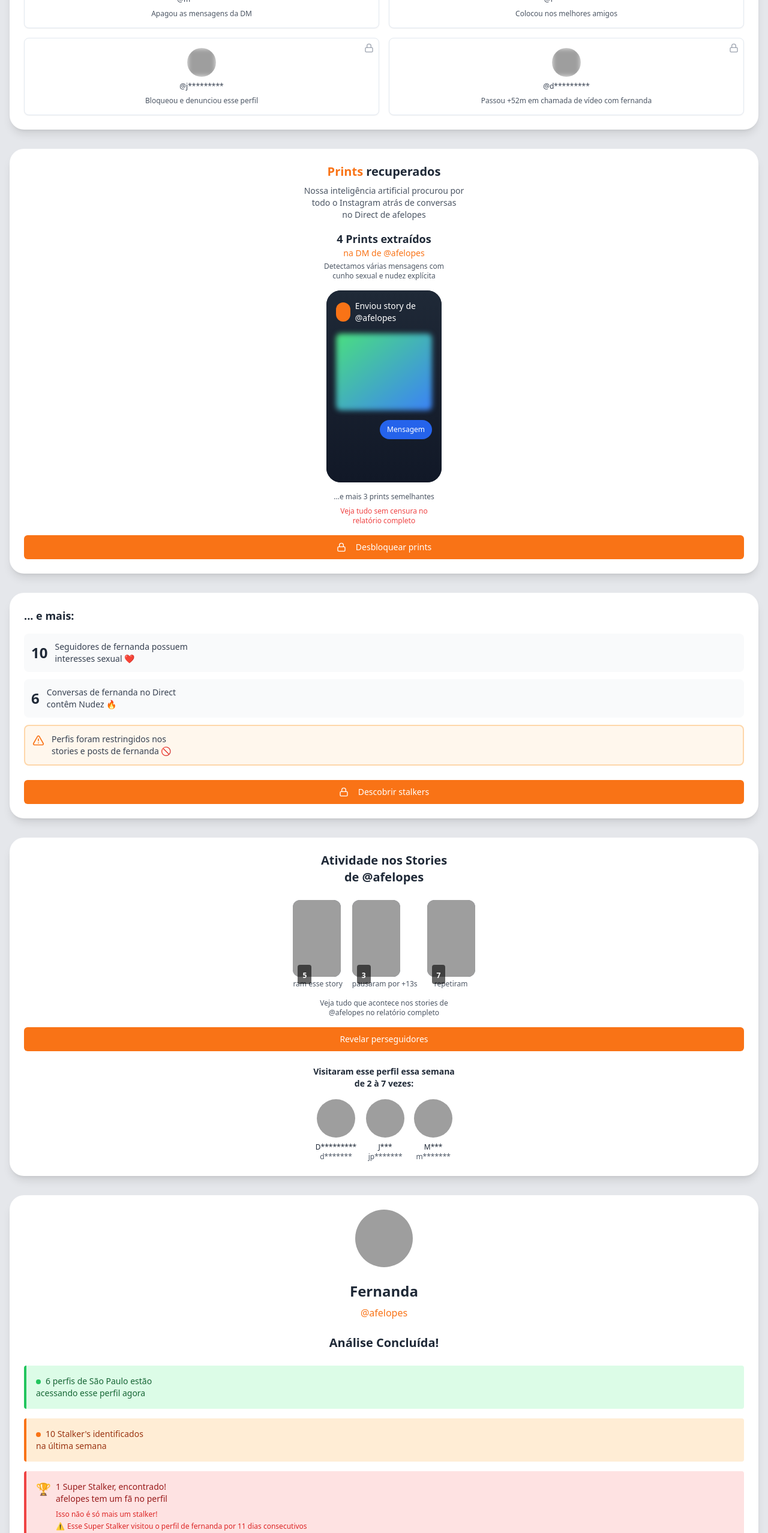
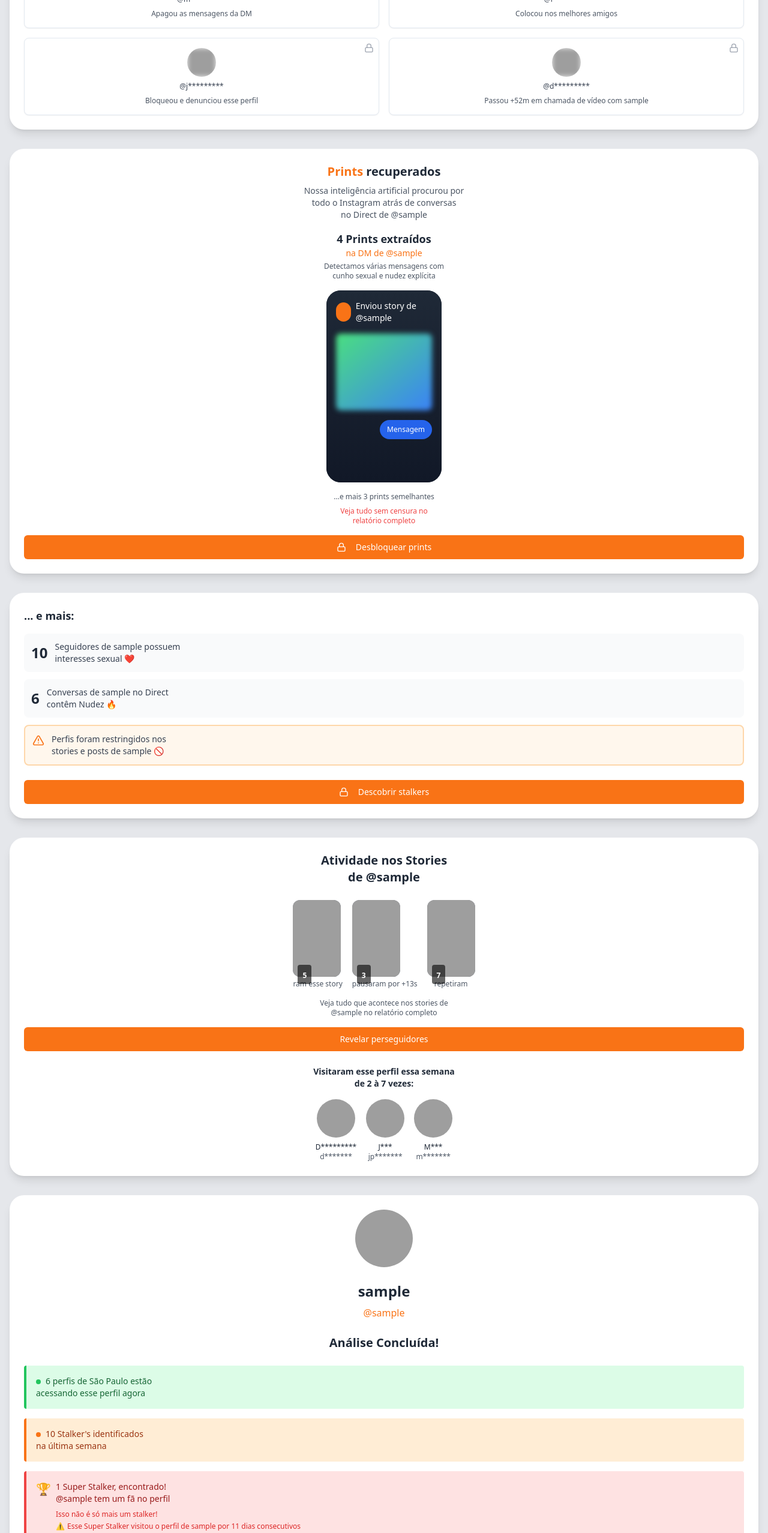
Before and after one commit to pedroarru630/insta-profile-peek-plus, a React (Vite) app: page /final-results in a window 1280 px wide. Shown: the part 234-2789 px from the top of the page at 60% size. Built offline with nearby package versions, Linux system fonts and the light colour scheme; sample sign-in values are in the browser's storage; grey boxes are pictures that could not be loaded.

Commit message:
Fix: Display profile data in funnel
Dynamically display profile picture, full name, and username from API response in the funnel. Replace placeholders and ensure correct data binding across all relevant pages.

```diff
--- a/src/pages/FinalResults.tsx
+++ b/src/pages/FinalResults.tsx
@@ -1,11 +1,35 @@
-
 import { Progress } from "@/components/ui/progress";
 import { Avatar, AvatarImage, AvatarFallback } from "@/components/ui/avatar";
 import { Check, Lock, AlertTriangle, Eye } from "lucide-react";
 import { Button } from "@/components/ui/button";
 import { Card } from "@/components/ui/card";
+import { useEffect, useState } from "react";
+
+interface ProfileData {
+  username: string;
+  full_name?: string;
+  profile_pic_url: string;
+}
 
 const FinalResults = () => {
+  const [profileData, setProfileData] = useState<ProfileData | null>(null);
+
+  useEffect(() => {
+    const storedProfile = sessionStorage.getItem('instagram_profile');
+    console.log('Stored profile data:', storedProfile);
+    if (storedProfile) {
+      const parsed = JSON.parse(storedProfile);
+      console.log('Parsed profile data:', parsed);
+      setProfileData(parsed);
+    }
+  }, []);
+
+  // Fallback data if no profile is stored
+  const displayName = profileData?.full_name || profileData?.username || "Fernanda";
+  const username = profileData?.username || "afelopes";
+  const hasValidImage = profileData?.profile_pic_url && profileData.profile_pic_url !== '/placeholder.svg';
+  const profileImage = hasValidImage ? profileData.profile_pic_url : "https://images.unsplash.com/photo-1618160702438-9b02ab6515c9?w=200&h=200&fit=crop&crop=face";
+
   const mainActivities = [
     {
       handle: "@m*********",
@@ -24,7 +48,7 @@ const FinalResults = () => {
     },
     {
       handle: "@d*********",
-      action: "Passou +52m em chamada de vídeo com fernanda",
+      action: `Passou +52m em chamada de vídeo com ${displayName.toLowerCase()}`,
       image: "photo-1618160702438-9b02ab6515c9"
     }
   ];
@@ -121,12 +145,12 @@ const FinalResults = () => {
           <p className="text-sm text-gray-600 text-center mb-4">
             Nossa inteligência artificial procurou por<br />
             todo o Instagram atrás de conversas<br />
-            no Direct de afelopes
+            no Direct de @{username}
           </p>
 
           <div className="text-center mb-4">
             <h3 className="text-lg font-bold text-gray-800">4 Prints extraídos</h3>
-            <p className="text-sm text-orange-500 font-medium">na DM de @afelopes</p>
+            <p className="text-sm text-orange-500 font-medium">na DM de @{username}</p>
             <p className="text-xs text-gray-600 mt-1">
               Detectamos várias mensagens com<br />
               cunho sexual e nudez explícita
@@ -139,7 +163,7 @@ const FinalResults = () => {
               <div className="p-4 space-y-4">
                 <div className="flex items-center space-x-2">
                   <div className="w-8 h-8 bg-orange-500 rounded-full"></div>
-                  <span className="text-white text-sm">Enviou story de @afelopes</span>
+                  <span className="text-white text-sm">Enviou story de @{username}</span>
                 </div>
                 <div className="w-full h-32 bg-gradient-to-br from-green-400 to-blue-500 rounded-lg blur-sm"></div>
                 <div className="bg-blue-600 text-white text-xs px-3 py-2 rounded-full self-end ml-auto w-fit">
@@ -168,7 +192,7 @@ const FinalResults = () => {
             <div className="flex items-center space-x-3 p-3 bg-gray-50 rounded-lg">
               <span className="text-2xl font-bold text-gray-800">10</span>
               <p className="text-sm text-gray-700">
-                Seguidores de <span className="font-medium">fernanda</span> possuem<br />
+                Seguidores de <span className="font-medium">{displayName.toLowerCase()}</span> possuem<br />
                 interesses sexual ❤️
               </p>
             </div>
@@ -176,7 +200,7 @@ const FinalResults = () => {
             <div className="flex items-center space-x-3 p-3 bg-gray-50 rounded-lg">
               <span className="text-2xl font-bold text-gray-800">6</span>
               <p className="text-sm text-gray-700">
-                Conversas de <span className="font-medium">fernanda</span> no Direct<br />
+                Conversas de <span className="font-medium">{displayName.toLowerCase()}</span> no Direct<br />
                 contêm Nudez 🔥
               </p>
             </div>
@@ -185,7 +209,7 @@ const FinalResults = () => {
               <AlertTriangle className="w-5 h-5 text-orange-500 mt-0.5" />
               <p className="text-sm text-gray-700">
                 Perfis foram <span className="font-medium">restringidos</span> nos<br />
-                stories e posts de <span className="font-medium">fernanda</span> 🚫
+                stories e posts de <span className="font-medium">{displayName.toLowerCase()}</span> 🚫
               </p>
             </div>
           </div>
@@ -199,7 +223,7 @@ const FinalResults = () => {
         {/* SECTION 4 - Atividade nos Stories */}
         <div className="bg-white rounded-3xl p-6 shadow-lg">
           <h2 className="text-xl font-bold text-center text-gray-800 mb-6">
-            Atividade nos Stories<br />de @afelopes
+            Atividade nos Stories<br />de @{username}
           </h2>
 
           {/* Stories carousel */}
@@ -223,7 +247,7 @@ const FinalResults = () => {
 
           <p className="text-xs text-gray-600 text-center mb-4">
             Veja tudo que acontece nos stories de<br />
-            @afelopes no relatório completo
+            @{username} no relatório completo
           </p>
 
           <Button className="w-full bg-orange-500 hover:bg-orange-600 text-white mb-6">
@@ -256,13 +280,13 @@ const FinalResults = () => {
           {/* Profile section */}
           <div className="flex justify-center mb-6">
             <Avatar className="w-24 h-24">
-              <AvatarImage src="https://images.unsplash.com/photo-1618160702438-9b02ab6515c9?w=200&h=200&fit=crop&crop=face" alt="Fernanda" />
-              <AvatarFallback className="text-2xl">F</AvatarFallback>
+              <AvatarImage src={profileImage} alt={displayName} />
+              <AvatarFallback className="text-2xl">{displayName.charAt(0).toUpperCase()}</AvatarFallback>
             </Avatar>
           </div>
 
-          <h1 className="text-2xl font-bold text-center text-gray-800 mb-2">Fernanda</h1>
-          <p className="text-center text-orange-500 mb-6 font-medium">@afelopes</p>
+          <h1 className="text-2xl font-bold text-center text-gray-800 mb-2">{displayName}</h1>
+          <p className="text-center text-orange-500 mb-6 font-medium">@{username}</p>
 
           <h2 className="text-xl font-bold text-center text-gray-800 mb-6">Análise Concluída!</h2>
 
@@ -290,14 +314,14 @@ const FinalResults = () => {
                 <div>
                   <p className="text-sm text-red-800 font-medium mb-2">
                     1 Super Stalker, encontrado!<br />
-                    afelopes tem um fã no perfil
+                    @{username} tem um fã no perfil
                   </p>
                   <p className="text-xs text-red-600 mb-1">Isso não é só mais um stalker!</p>
 
                   <div className="space-y-1 text-xs text-red-600">
                     <div className="flex items-center space-x-1">
                       <span className="text-red-500">⚠️</span>
-                      <span>Esse Super Stalker visitou o perfil de fernanda por 11 dias consecutivos</span>
+                      <span>Esse Super Stalker visitou o perfil de {displayName.toLowerCase()} por 11 dias consecutivos</span>
                     </div>
                     <div className="flex items-center space-x-1">
                       <span className="text-red-500">⚠️</span>
@@ -309,7 +333,7 @@ const FinalResults = () => {
                     </div>
                     <div className="flex items-center space-x-1">
                       <span className="text-red-500">⚠️</span>
-                      <span>Fernanda adicionou esse super stalker</span>
+                      <span>{displayName} adicionou esse super stalker</span>
                     </div>
                     <div className="flex items-center space-x-1">
                       <span className="text-red-500">⚠️</span>
@@ -376,7 +400,7 @@ const FinalResults = () => {
           </div>
 
           <p className="text-xs text-gray-600 text-center mb-4">
-            ...e outras 2 pessoas que não seguem fernanda
+            ...e outras 2 pessoas que não seguem {displayName.toLowerCase()}
           </p>
 
           <p className="text-xs text-red-500 text-center mb-6">
--- a/src/pages/MeuProprioPerfilInitialResults.tsx
+++ b/src/pages/MeuProprioPerfilInitialResults.tsx
@@ -18,10 +18,12 @@ const MeuProprioPerfilInitialResults = () => {
 
   useEffect(() => {
     const storedProfile = sessionStorage.getItem('instagram_profile');
+    console.log('Stored profile data:', storedProfile);
     if (storedProfile) {
-      setProfileData(JSON.parse(storedProfile));
+      const parsed = JSON.parse(storedProfile);
+      console.log('Parsed profile data:', parsed);
+      setProfileData(parsed);
     } else {
-      // If no profile data, redirect back to input
       navigate('/meu-proprio-perfil-input');
     }
   }, [navigate]);
@@ -39,7 +41,7 @@ const MeuProprioPerfilInitialResults = () => {
   }
 
   const displayName = profileData.full_name || profileData.username;
-  const isPlaceholder = profileData.profile_pic_url === '/placeholder.svg';
+  const hasValidImage = profileData.profile_pic_url && profileData.profile_pic_url !== '/placeholder.svg';
 
   const findings = [
     `Foram encontradas 9 menções a @${profileData.username} em mensagens no direct`,
@@ -62,7 +64,7 @@ const MeuProprioPerfilInitialResults = () => {
           {/* Profile picture */}
           <div className="flex justify-center mb-6">
             <Avatar className="w-24 h-24">
-              {!isPlaceholder && (
+              {hasValidImage && (
                 <AvatarImage
                   src={profileData.profile_pic_url}
                   alt={displayName}
```
Also changed, not shown: src/pages/MeuProprioPerfilFinalResults.tsx (+8 -10 lines).
